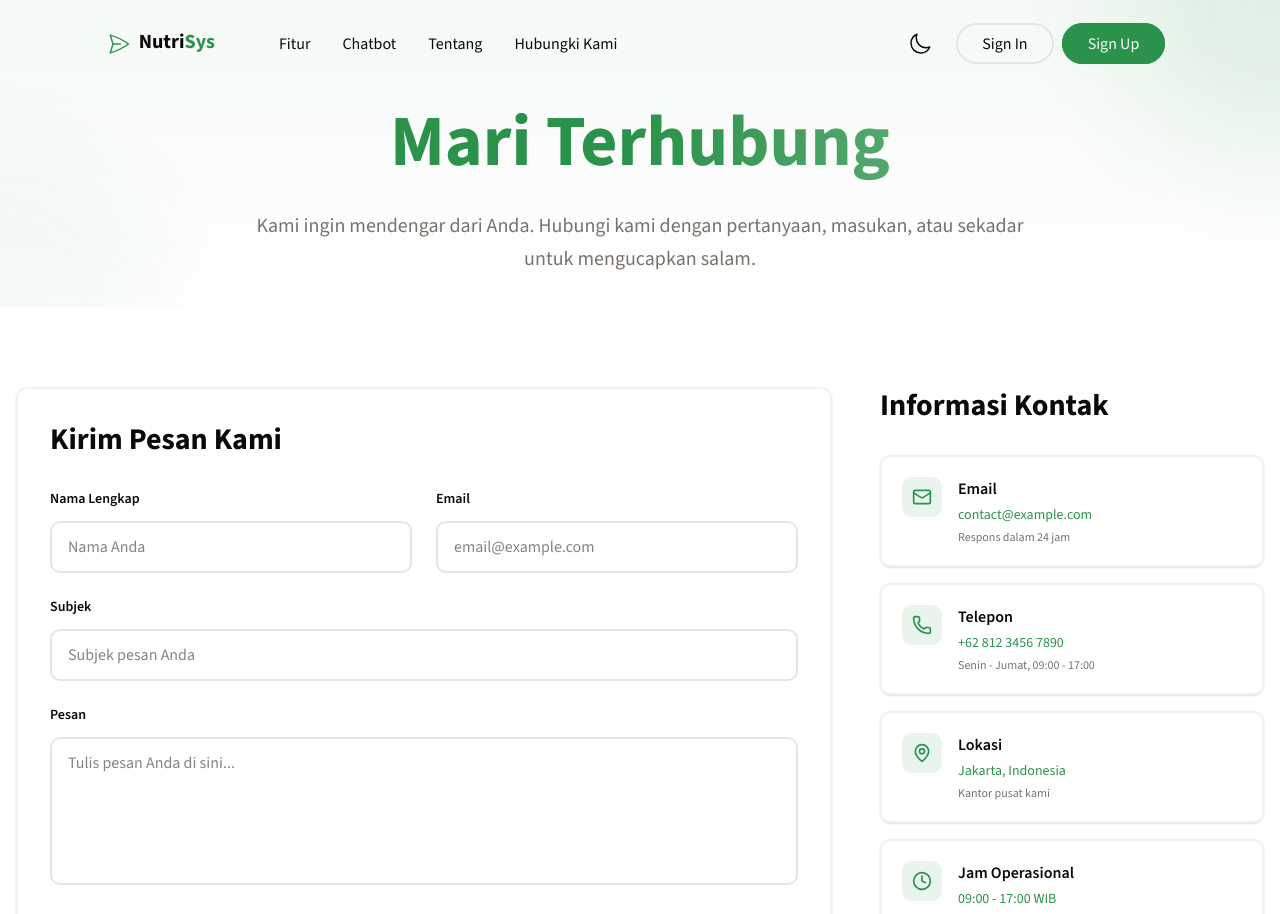
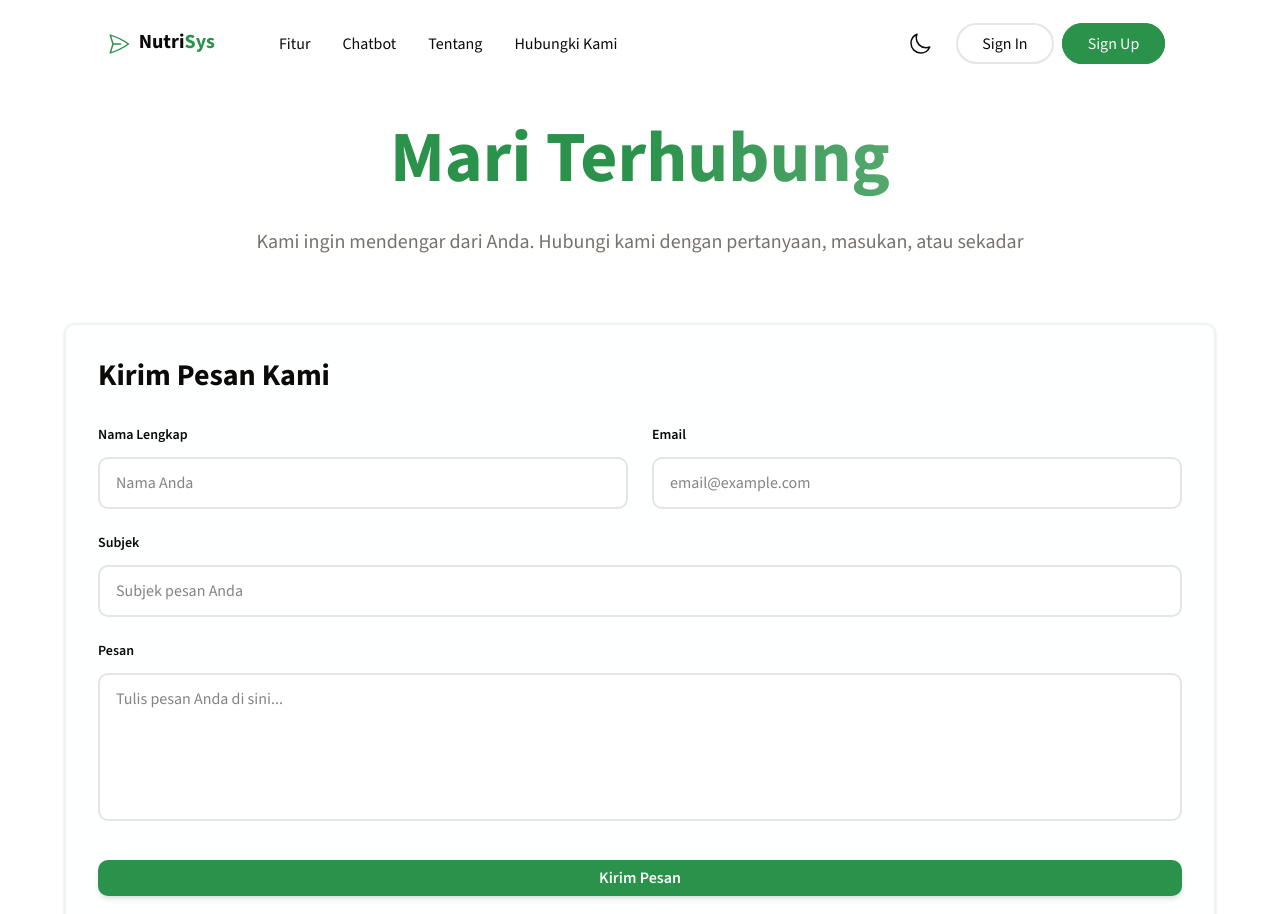
Before and after one commit to mcqeems/nutrisys, a Next.js app: page /hubungikami in a window 1280 px wide. Shown: the top 914 px of the page. Built offline with nearby package versions, Linux system fonts and the light colour scheme.

Commit message:
fixed hubungikami

```diff
--- a/src/app/(public)/hubungikami/component/contact-form.tsx
+++ b/src/app/(public)/hubungikami/component/contact-form.tsx
@@ -1,6 +1,6 @@
 "use client";
 
-import { useState, useRef, useEffect } from "react";
+import { useState } from "react";
 import { Button } from "@/components/ui/butons";
 import { Card } from "@/components/ui/card";
 
@@ -14,32 +14,6 @@ export default function ContactForm() {
 
   const [focusedField, setFocusedField] = useState<string | null>(null);
   const [submitted, setSubmitted] = useState(false);
-  const formRef = useRef<HTMLFormElement>(null);
-
-  useEffect(() => {
-    const observer = new IntersectionObserver(
-      (entries) => {
-        entries.forEach((entry) => {
-          if (entry.isIntersecting) {
-            entry.target.classList.add("animate-visible");
-          }
-        });
-      },
-      { threshold: 0.1 }
-    );
-
-    if (formRef.current) {
-      observer.observe(formRef.current);
-      const inputs = formRef.current.querySelectorAll("input, textarea");
-      inputs.forEach((input, index) => {
-        const htmlInput = input as HTMLElement;
-        htmlInput.style.animationDelay = `${index * 0.1}s`;
-        observer.observe(input);
-      });
-    }
-
-    return () => observer.disconnect();
-  }, []);
 
   const handleChange = (
     e: React.ChangeEvent<HTMLInputElement | HTMLTextAreaElement>
@@ -59,8 +33,8 @@ export default function ContactForm() {
   };
 
   return (
-    <form ref={formRef} onSubmit={handleSubmit} className="space-y-6">
-      <Card className="p-8 border-2 border-border/50 bg-card/50 backdrop-blur-sm hover:border-primary/30 transition-colors duration-300">
+    <form onSubmit={handleSubmit} className="space-y-6">
+      <Card className="p-8 border-2 border-border/50 bg-card/50 hover:border-primary/30">
         <h2 className="text-2xl md:text-3xl font-bold mb-8 text-foreground">
           Kirim Pesan Kami
         </h2>
@@ -88,10 +62,6 @@ export default function ContactForm() {
                   ? "border-primary shadow-lg shadow-primary/20 scale-[1.02]"
                   : "border-border hover:border-primary/50"
               }`}
-              style={{
-                animation: "slideInField 0.6s ease-out forwards",
-                opacity: 0,
-              }}
             />
           </div>
 
@@ -117,10 +87,6 @@ export default function ContactForm() {
                   ? "border-primary shadow-lg shadow-primary/20 scale-[1.02]"
                   : "border-border hover:border-primary/50"
               }`}
-              style={{
-                animation: "slideInField 0.6s ease-out 0.1s forwards",
-                opacity: 0,
-              }}
             />
           </div>
         </div>
@@ -140,17 +106,12 @@ export default function ContactForm() {
             value={formData.subject}
             onChange={handleChange}
             onFocus={() => setFocusedField("subject")}
-            onBlur={() => setFocusedField(null)}
             placeholder="Subjek pesan Anda"
             className={`w-full px-4 py-3 rounded-lg border-2 transition-all duration-300 bg-background/80 focus:outline-none ${
               focusedField === "subject"
                 ? "border-primary shadow-lg shadow-primary/20 scale-[1.02]"
                 : "border-border hover:border-primary/50"
             }`}
-            style={{
-              animation: "slideInField 0.6s ease-out 0.2s forwards",
-              opacity: 0,
-            }}
           />
         </div>
 
@@ -178,7 +139,6 @@ export default function ContactForm() {
             }`}
             style={{
               animation: "slideInField 0.6s ease-out 0.3s forwards",
-              opacity: 0,
             }}
           />
         </div>
@@ -188,7 +148,6 @@ export default function ContactForm() {
           className="mt-8"
           style={{
             animation: "slideInField 0.6s ease-out 0.4s forwards",
-            opacity: 0,
           }}
         >
           <Button
@@ -207,27 +166,6 @@ export default function ContactForm() {
           </Card>
         )}
       </Card>
-
-      <style jsx>{`
-        @keyframes slideInField {
-          from {
-            opacity: 0;
-            transform: translateX(-1rem);
-          }
-          to {
-            opacity: 1;
-            transform: translateX(0);
-          }
-        }
-
-        .form-group {
-          animation: slideInField 0.6s ease-out forwards;
-        }
-
-        .animate-visible {
-          animation: slideInField 0.6s ease-out forwards !important;
-        }
-      `}</style>
     </form>
   );
 }
--- a/src/app/(public)/hubungikami/component/contact-header.tsx
+++ b/src/app/(public)/hubungikami/component/contact-header.tsx
@@ -1,47 +1,13 @@
 "use client";
 
-import { useEffect, useRef } from "react";
-
 export default function ContactHeader() {
-  const titleRef = useRef<HTMLDivElement>(null);
-  const descRef = useRef<HTMLDivElement>(null);
-
-  // useEffect(() => {
-  //   const titleObserver = new IntersectionObserver(
-  //     (entries) => {
-  //       entries.forEach((entry) => {
-  //         if (entry.isIntersecting) {
-  //           entry.target.classList.add("animate-in");
-  //         }
-  //       });
-  //     },
-  //     { threshold: 0.1 }
-  //   );
-
-  //   if (titleRef.current) titleObserver.observe(titleRef.current);
-  //   if (descRef.current) titleObserver.observe(descRef.current);
-
-  //   return () => {
-  //     titleObserver.disconnect();
-  //   };
-  // }, []);
-
   return (
-    <div className="relative overflow-hidden bg-linear-to-b from-primary/5 to-transparent py-16 md:py-16">
-      {/* Animated background elements */}
-      <div className="absolute inset-0 overflow-hidden">
-        <div className="absolute -top-40 -right-40 w-80 h-80 bg-primary/10 rounded-full blur-3xl animate-pulse" />
-        <div className="absolute -bottom-40 -left-40 w-80 h-80 bg-primary/5 rounded-full blur-3xl animate-pulse animation-delay-2000" />
-      </div>
+    <div className="relative overflow-hidden bg-linear-to-b pt-20">
 
       <div className="relative container mx-auto px-4">
         <div className="max-w-3xl mx-auto">
           <div
-            ref={titleRef}
-            className="opacity-0 translate-y-8 transition-all duration-700"
-            style={{
-              animation: "fadeInUp 0.8s ease-out forwards",
-            }}
+            className="translate-y-8 transition-all duration-700"
           >
             <h1 className="text-5xl md:text-7xl text-center font-bold mb-6 bg-clip-text text-transparent bg-linear-to-r from-primary via-primary to-primary/70 leading-tight">
               Mari Terhubung
@@ -49,11 +15,7 @@ export default function ContactHeader() {
           </div>
 
           <div
-            ref={descRef}
-            className="opacity-0 translate-y-8 transition-all duration-700"
-            style={{
-              animation: "fadeInUp 0.8s ease-out 0.2s forwards",
-            }}
+            className="translate-y-8 transition-all duration-700"
           >
             <p className="text-lg md:text-xl text-center text-muted-foreground leading-relaxed">
               Kami ingin mendengar dari Anda. Hubungi kami dengan pertanyaan,
@@ -62,23 +24,6 @@ export default function ContactHeader() {
           </div>
         </div>
       </div>
-
-      <style jsx>{`
-        @keyframes fadeInUp {
-          from {
-            opacity: 0;
-            transform: translateY(2rem);
-          }
-          to {
-            opacity: 1;
-            transform: translateY(0);
-          }
-        }
-
-        .animation-delay-2000 {
-          animation-delay: 2s;
-        }
-      `}</style>
     </div>
   );
 }
--- a/src/app/(public)/hubungikami/component/contact-info.tsx
+++ /dev/null
@@ -1,136 +0,0 @@
-"use client";
-
-import { useEffect, useRef } from "react";
-import { Card, CardContent } from "@/components/ui/card";
-import { Mail, Phone, MapPin, Clock, Send } from "lucide-react";
-
-const contactMethods = [
-  {
-    icon: Mail,
-    title: "Email",
-    details: "contact@example.com",
-    description: "Respons dalam 24 jam",
-  },
-  {
-    icon: Phone,
-    title: "Telepon",
-    details: "+62 812 3456 7890",
-    description: "Senin - Jumat, 09:00 - 17:00",
-  },
-  {
-    icon: MapPin,
-    title: "Lokasi",
-    details: "Jakarta, Indonesia",
-    description: "Kantor pusat kami",
-  },
-  {
-    icon: Clock,
-    title: "Jam Operasional",
-    details: "09:00 - 17:00 WIB",
-    description: "Hari kerja",
-  },
-];
-
-export default function ContactInfo() {
-  const containerRef = useRef<HTMLDivElement>(null);
-
-  useEffect(() => {
-    const observer = new IntersectionObserver(
-      (entries) => {
-        entries.forEach((entry) => {
-          if (entry.isIntersecting) {
-            entry.target.classList.add("animate-visible");
-          }
-        });
-      },
-      { threshold: 0.1 }
-    );
-
-    if (containerRef.current) {
-      const cards = containerRef.current.querySelectorAll(".contact-card");
-      cards.forEach((card, index) => {
-        const htmlCard = card as HTMLElement;
-
-        htmlCard.style.animationDelay = `${index * 0.12}s`;
-        observer.observe(card);
-      });
-    }
-
-    return () => observer.disconnect();
-  }, []);
-
-  return (
-    <div ref={containerRef} className="space-y-6">
-      <div className="sticky top-20">
-        <h2 className="text-2xl md:text-3xl font-bold mb-8 animate-in fade-in slide-in-from-top-4 duration-500 text-foreground">
-          Informasi Kontak
-        </h2>
-
-        <div className="grid grid-cols-1 gap-4">
-          {contactMethods.map((method, index) => {
-            const Icon = method.icon;
-            return (
-              <Card
-                key={index}
-                className="contact-card p-5 border-2 border-border/50 hover:border-primary/50 transition-all duration-300 hover:shadow-lg hover:shadow-primary/10 group cursor-pointer opacity-0 hover:bg-primary/5"
-                style={{
-                  animation: "cardSlideIn 0.6s ease-out forwards",
-                }}
-              >
-                <CardContent className="p-0">
-                  <div className="flex items-start gap-4">
-                    <div className="p-2.5 rounded-lg bg-primary/10 group-hover:bg-primary/20 transition-colors duration-300 flex-shrink-0">
-                      <Icon className="w-5 h-5 text-primary" />
-                    </div>
-                    <div className="flex-1 min-w-0">
-                      <h3 className="font-semibold text-base group-hover:text-primary transition-colors duration-300">
-                        {method.title}
-                      </h3>
-                      <p className="text-primary font-medium text-sm mt-1 truncate">
-                        {method.details}
-                      </p>
-                      <p className="text-xs text-muted-foreground mt-1">
-                        {method.description}
-                      </p>
-                    </div>
-                  </div>
-                </CardContent>
-              </Card>
-            );
-          })}
-        </div>
-
-        <div className="mt-8 pt-8 border-t border-border/30">
-          <Card className="p-6 bg-gradient-to-br from-primary/5 to-primary/10 border-primary/20 hover:border-primary/40 transition-colors duration-300">
-            <CardContent className="p-0 text-center">
-              <Send className="w-8 h-8 text-primary mx-auto mb-3 opacity-70" />
-              <h3 className="font-semibold text-lg text-foreground mb-2">
-                Siap untuk memulai?
-              </h3>
-              <p className="text-sm text-muted-foreground mb-4">
-                Jangan ragu untuk menghubungi kami kapan saja.
-              </p>
-            </CardContent>
-          </Card>
-        </div>
-      </div>
-
-      <style jsx>{`
-        @keyframes cardSlideIn {
-          from {
-            opacity: 0;
-            transform: translateY(1rem);
-          }
-          to {
-            opacity: 1;
-            transform: translateY(0);
-          }
-        }
-
-        .animate-visible {
-          animation: cardSlideIn 0.6s ease-out forwards !important;
-        }
-      `}</style>
-    </div>
-  );
-}
--- a/src/app/(public)/hubungikami/page.tsx
+++ b/src/app/(public)/hubungikami/page.tsx
@@ -2,21 +2,14 @@
 
 import ContactForm from "./component/contact-form";
 import ContactHeader from "./component/contact-header";
-import ContactInfo from "./component/contact-info";
 
 export default function ContactPage() {
   return (
-    <main className="min-h-screen bg-background text-foreground">
+    <main className="min-h-screen bg-backgroundtext-foreground">
       <ContactHeader />
-      <div className="container mx-auto px-4 py-20">
-        <div className="grid lg:grid-cols-3 gap-12 items-start">
-          <div className="lg:col-span-2">
-            <ContactForm />
-          </div>
-          <div className="lg:col-span-1">
-            <ContactInfo />
-          </div>
-        </div>
+
+      <div className="container mx-auto py-16 px-4 md:px-8 lg:px-16 space-y-16">
+        <ContactForm />
       </div>
     </main>
   );
```
